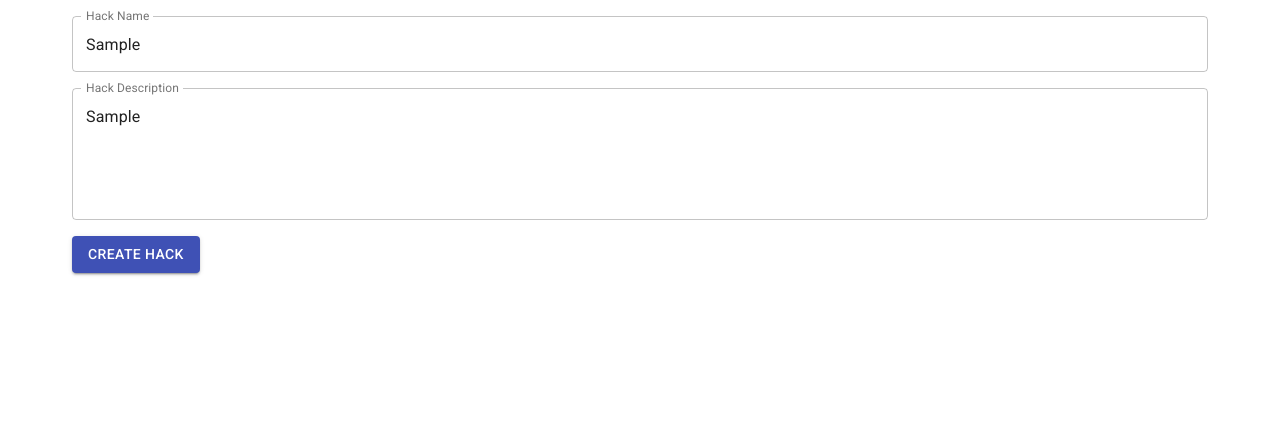
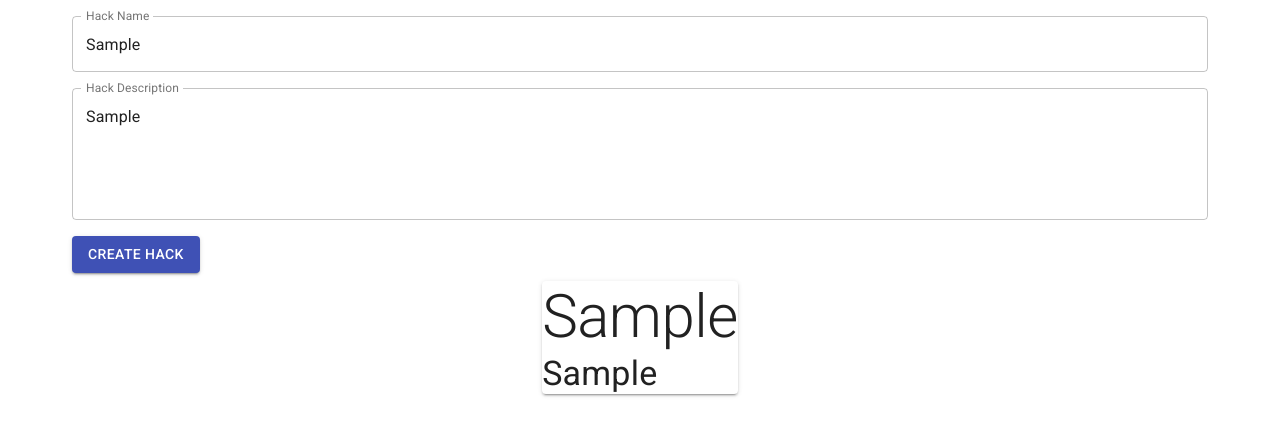
Before and after one commit to hackthehack/hack-zero-v2, a React (Create React App) app: page / in a window 1280 px wide. Both pictures are taken after typing "Sample", "Sample" into the empty fields and a click on the button "CREATE HACK". Shown: the top 436 px of the page. Built offline with nearby package versions, Linux system fonts and the light colour scheme; no server answers.

Commit message:
Fixed the state not updating because I didn't know

```diff
--- a/src/components/create-hack.js
+++ b/src/components/create-hack.js
@@ -32,53 +32,55 @@ function CreateHack(){
 
     const classes = useStyles()
 
-    let [, title, description, show] = useState()
+    const [title, setTitle] = useState('')
+    const [description, setDescription] = useState('')
+    const [show, setShow] = useState(false)
 
     const handleChange = event =>{
         if(event.target.name === 'title'){
-            title = event.target.value
+            setTitle(event.target.value)
         } else{
-            description = event.target.value
+            setDescription(event.target.value)
         }
     }
 
     const handleClick = event => {
-        show = true;
+        setShow(true)
         const obj = {
             title: title,
             description: description,
             goal: "temp"
         }
-        Axios.post('http://localhost:3001/addhack',obj).then(res =>{
-            console.log(res)
-        })
+        // Axios.post('http://localhost:3001/addhack',obj).then(res =>{
+        //     console.log(res)
+        // })
 
 
         console.log('Hack: '+title+"\nDescription: "+description)
         console.log(show)
     }
 
-    // const renderHack = () =>{
-    //     if(show === true){
-    //         return(
-    //             <Grid container
-    //                 direction="column"
-    //                 justify="center"
-    //                 alignItems="stretch"
-    //                 alignContent="center">
-    //                 <Paper elevation={2}>
-    //                     <Typography variant="h2" component="h2">
-    //                         {title}
-    //                     </Typography>
-    //                     <Typography variant="h4" component="h4">
-    //                         {description}
-    //                     </Typography>
-    //                 </Paper>
-    //             </Grid>
-    //         )
-    //     }
-    //     return null
-    // }
+    const renderHack = () =>{
+        if(show === true){
+            return(
+                <Grid container
+                    direction="column"
+                    justify="center"
+                    alignItems="stretch"
+                    alignContent="center">
+                    <Paper elevation={2}>
+                        <Typography variant="h2" component="h2">
+                            {title}
+                        </Typography>
+                        <Typography variant="h4" component="h4">
+                            {description}
+                        </Typography>
+                    </Paper>
+                </Grid>
+            )
+        }
+        return null
+    }
 
     return(
         <div className={classes.root}>
@@ -117,6 +119,7 @@ function CreateHack(){
                     </Grid>
                 </Grid>
             </form>
+            {renderHack()}
         </div>
     )
 }
```
